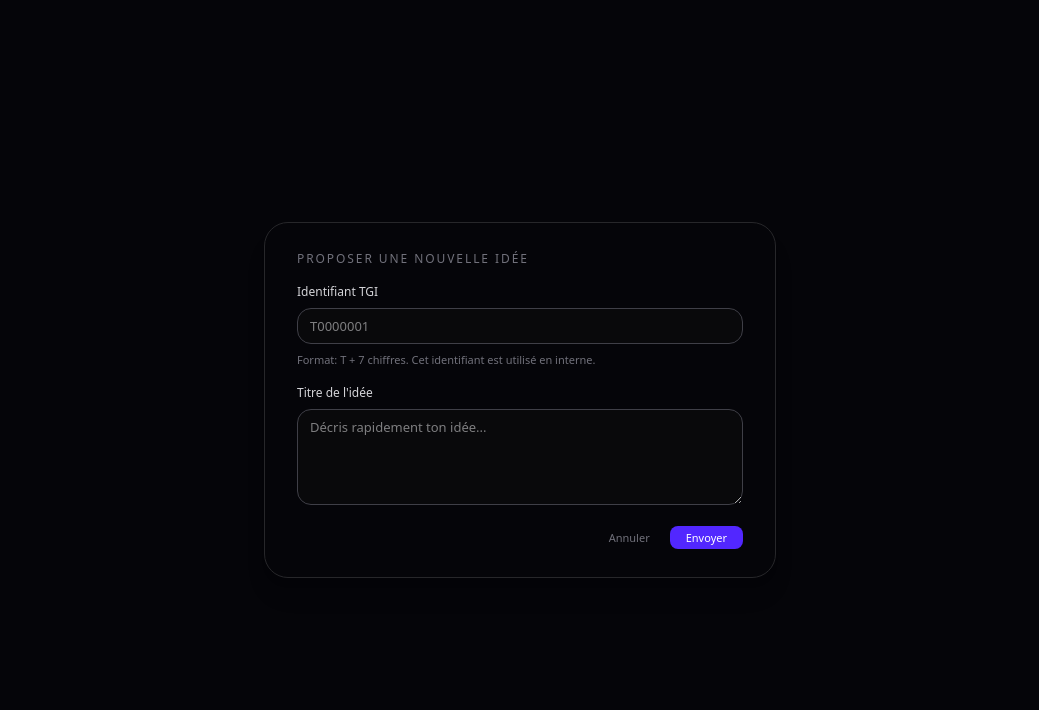
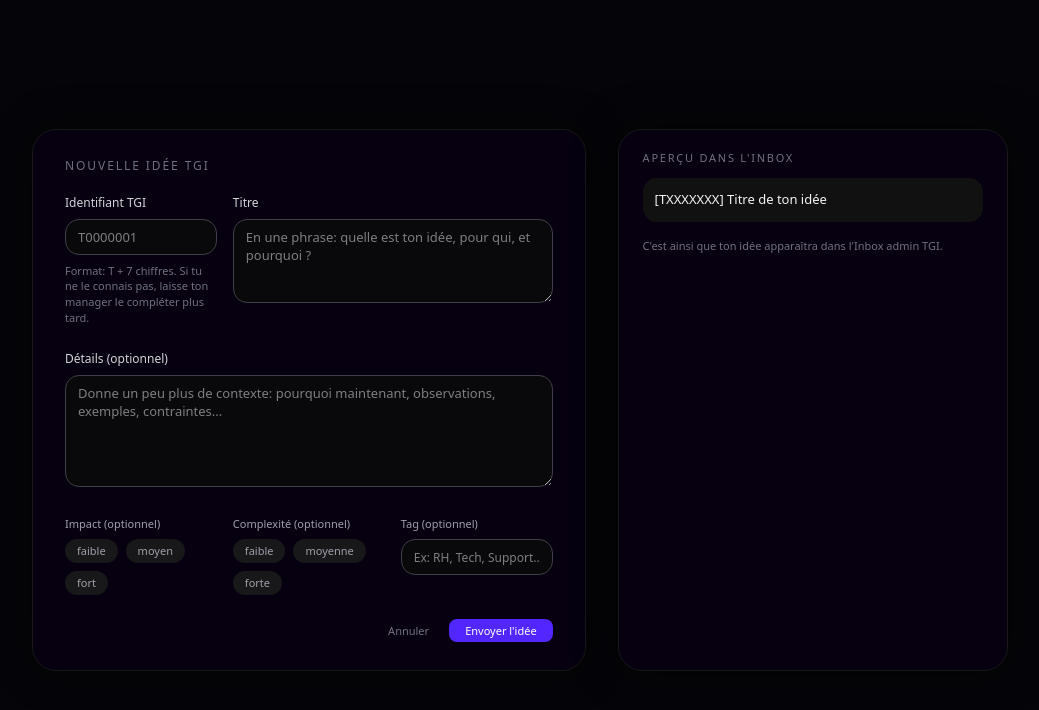
Before and after one commit to Priveetee/idea, a Next.js app: page /idea/new in a window 1280 px wide. Shown: the top 710 px of the page, without its empty margins (120-1159 px from the left). Built offline with nearby package versions, Linux system fonts and the light colour scheme.

Commit message:
feat(idea): enhance new idea form with detailed fields and live preview

```diff
--- a/src/app/idea/new/page.tsx
+++ b/src/app/idea/new/page.tsx
@@ -6,12 +6,18 @@ import { z } from "zod";
 import { useIdeaStore } from "@/app/admin/_providers/idea-store";
 import type { IdeaItem } from "@/lib/mock-data";
 
-const schema = z.object({
+const ideaFormSchema = z.object({
   tgi: z
     .string()
     .regex(/^T[0-9]{7}$/, "Format attendu: T + 7 chiffres, ex: T0000001"),
   title: z.string().min(1, "Ajoute au moins un titre à ton idée."),
+  description: z.string().optional(),
+  impact: z.enum(["faible", "moyen", "fort"]).optional(),
+  complexity: z.enum(["faible", "moyenne", "forte"]).optional(),
+  tag: z.string().optional(),
 });
+
+type IdeaFormValues = z.infer<typeof ideaFormSchema>;
 
 function generateIdeaId(existing: IdeaItem[]): string {
   let i = existing.length + 1;
@@ -24,12 +30,30 @@ function generateIdeaId(existing: IdeaItem[]): string {
 export default function NewIdeaPage() {
   const router = useRouter();
   const { ideas, setIdeas } = useIdeaStore();
+
   const [tgi, setTgi] = useState("");
   const [title, setTitle] = useState("");
+  const [description, setDescription] = useState("");
+  const [impact, setImpact] = useState<"" | "faible" | "moyen" | "fort">("");
+  const [complexity, setComplexity] = useState<
+    "" | "faible" | "moyenne" | "forte"
+  >("");
+  const [tag, setTag] = useState("");
   const [error, setError] = useState<string | null>(null);
+  const [submitting, setSubmitting] = useState(false);
 
   const handleSubmit = () => {
-    const result = schema.safeParse({ tgi: tgi.trim(), title: title.trim() });
+    const formValues: IdeaFormValues = {
+      tgi: tgi.trim(),
+      title: title.trim(),
+      description: description.trim() || undefined,
+      impact: impact || undefined,
+      complexity: complexity || undefined,
+      tag: tag.trim() || undefined,
+    };
+
+    const result = ideaFormSchema.safeParse(formValues);
+
     if (!result.success) {
       const msg =
         result.error.issues[0]?.message ?? "Vérifie les champs du formulaire.";
@@ -37,17 +61,38 @@ export default function NewIdeaPage() {
       return;
     }
 
-    const { tgi: tgiValue, title: titleValue } = result.data;
+    setError(null);
+    setSubmitting(true);
+
+    const { tgi: finalTgi, title: finalTitle } = result.data;
+    const metaParts: string[] = [];
+
+    if (result.data.impact) {
+      metaParts.push(`Impact: ${result.data.impact}`);
+    }
+    if (result.data.complexity) {
+      metaParts.push(`Complexité: ${result.data.complexity}`);
+    }
+    if (result.data.tag) {
+      metaParts.push(`Tag: ${result.data.tag}`);
+    }
+
+    const labelParts: string[] = [finalTitle];
+    if (metaParts.length > 0) {
+      labelParts.push(`(${metaParts.join(" · ")})`);
+    }
+
+    const baseLabel = labelParts.join(" ");
+    const finalLabel = `[${finalTgi}] ${baseLabel}`;
 
     const newId = generateIdeaId(ideas);
-    const finalLabel = `[${tgiValue}] ${titleValue}`;
 
     const idea: IdeaItem = {
       id: newId,
       status: "INBOX",
       label: finalLabel,
       managerSummary: "",
-      managerContent: "",
+      managerContent: result.data.description ?? "",
       managerLinks: [],
       managerBullets: [],
       managerNote: "",
@@ -57,14 +102,33 @@ export default function NewIdeaPage() {
     router.push(`/idea/${newId}`);
   };
 
+  const previewLabel = (() => {
+    if (!tgi && !title) return "[TXXXXXXX] Titre de ton idée";
+    const safeTgi = tgi || "T0000001";
+    const base = title || "Titre de ton idée";
+
+    const meta: string[] = [];
+    if (impact) meta.push(`Impact: ${impact}`);
+    if (complexity) meta.push(`Complexité: ${complexity}`);
+    if (tag.trim()) meta.push(`Tag: ${tag.trim()}`);
+
+    const parts: string[] = [base];
+    if (meta.length > 0) parts.push(`(${meta.join(" · ")})`);
+
+    return `[${safeTgi}] ${parts.join(" ")}`;
+  })();
+
   return (
     <div className="flex min-h-screen items-center justify-center bg-[#050509] text-white">
-      <div className="w-full max-w-lg rounded-3xl border border-zinc-800 bg-[#050509] px-8 py-7 text-sm text-zinc-100 shadow-xl">
-        <div className="mb-4 text-xs uppercase tracking-[0.16em] text-zinc-500">
-          Proposer une nouvelle idée
+      <div className="flex w-full max-w-5xl gap-8 px-6 py-10">
+        <div className="flex-1 rounded-3xl border border-zinc-900 bg-[#060010] px-8 py-7 text-sm shadow-[0_0_40px_rgba(0,0,0,0.45)]">
+          <div className="mb-5 text-xs uppercase tracking-[0.16em] text-zinc-500">
+            Nouvelle idée TGI
           </div>
-        <div className="space-y-4">
-          <div className="space-y-2">
+
+          <div className="space-y-6">
+            <div className="grid grid-cols-3 gap-4">
+              <div className="col-span-1 space-y-2">
                 <div className="text-[12px] text-zinc-300">Identifiant TGI</div>
                 <input
                   value={tgi}
@@ -73,39 +137,127 @@ export default function NewIdeaPage() {
                   className="h-9 w-full rounded-xl border border-zinc-700 bg-zinc-950 px-3 text-[13px] text-zinc-100 outline-none focus:border-[#5227FF]"
                 />
                 <p className="text-[11px] text-zinc-500">
-              Format: T + 7 chiffres. Cet identifiant est utilisé en interne.
+                  Format: T + 7 chiffres. Si tu ne le connais pas, laisse ton
+                  manager le compléter plus tard.
                 </p>
+              </div>
+              <div className="col-span-2 space-y-2">
+                <div className="text-[12px] text-zinc-300">Titre</div>
+                <textarea
+                  value={title}
+                  onChange={(e) => setTitle(e.target.value)}
+                  placeholder="En une phrase: quelle est ton idée, pour qui, et pourquoi ?"
+                  className="h-[84px] w-full rounded-xl border border-zinc-700 bg-zinc-950 px-3 py-2 text-[13px] text-zinc-100 outline-none focus:border-[#5227FF]"
+                />
+              </div>
             </div>
 
             <div className="space-y-2">
               <div className="text-[12px] text-zinc-300">
-              Titre de l&apos;idée
+                Détails (optionnel)
               </div>
               <textarea
-              value={title}
-              onChange={(e) => setTitle(e.target.value)}
-              placeholder="Décris rapidement ton idée..."
-              className="min-h-24 w-full rounded-xl border border-zinc-700 bg-zinc-950 px-3 py-2 text-[13px] text-zinc-100 outline-none focus:border-[#5227FF]"
+                value={description}
+                onChange={(e) => setDescription(e.target.value)}
+                placeholder="Donne un peu plus de contexte: pourquoi maintenant, observations, exemples, contraintes..."
+                className="h-28 w-full rounded-xl border border-zinc-700 bg-zinc-950 px-3 py-2 text-[13px] text-zinc-100 outline-none focus:border-[#5227FF]"
               />
+            </div>
+
+            <div className="grid grid-cols-3 gap-4 text-[11px] text-zinc-300">
+              <div className="space-y-2">
+                <div className="text-zinc-400">Impact (optionnel)</div>
+                <div className="flex flex-wrap gap-2">
+                  {["faible", "moyen", "fort"].map((value) => (
+                    <button
+                      key={value}
+                      type="button"
+                      onClick={() =>
+                        setImpact((prev) =>
+                          prev === value ? "" : (value as typeof impact),
+                        )
+                      }
+                      className={`rounded-full px-3 py-1 ${
+                        impact === value
+                          ? "bg-[#5227FF] text-white"
+                          : "bg-zinc-900 text-zinc-400"
+                      }`}
+                    >
+                      {value}
+                    </button>
+                  ))}
+                </div>
+              </div>
+              <div className="space-y-2">
+                <div className="text-zinc-400">Complexité (optionnel)</div>
+                <div className="flex flex-wrap gap-2">
+                  {["faible", "moyenne", "forte"].map((value) => (
+                    <button
+                      key={value}
+                      type="button"
+                      onClick={() =>
+                        setComplexity((prev) =>
+                          prev === value ? "" : (value as typeof complexity),
+                        )
+                      }
+                      className={`rounded-full px-3 py-1 ${
+                        complexity === value
+                          ? "bg-[#5227FF] text-white"
+                          : "bg-zinc-900 text-zinc-400"
+                      }`}
+                    >
+                      {value}
+                    </button>
+                  ))}
+                </div>
+              </div>
+              <div className="space-y-2">
+                <div className="text-zinc-400">Tag (optionnel)</div>
+                <input
+                  value={tag}
+                  onChange={(e) => setTag(e.target.value)}
+                  placeholder="Ex: RH, Tech, Support..."
+                  className="h-9 w-full rounded-xl border border-zinc-700 bg-zinc-950 px-3 text-[12px] text-zinc-100 outline-none focus:border-[#5227FF]"
+                />
+              </div>
             </div>
 
             {error && <div className="text-[11px] text-red-400">{error}</div>}
 
-          <div className="mt-4 flex justify-end gap-2">
+            <div className="mt-2 flex justify-end gap-2 text-[11px]">
               <button
                 type="button"
                 onClick={() => router.push("/")}
-              className="rounded-md px-3 py-1 text-[11px] text-zinc-500 hover:text-zinc-200"
+                className="rounded-md px-3 py-1 text-zinc-500 hover:text-zinc-200"
               >
                 Annuler
               </button>
               <button
                 type="button"
                 onClick={handleSubmit}
-              className="rounded-md bg-[#5227FF] px-4 py-1 text-[11px] font-medium text-white hover:bg-[#3f21c9]"
+                disabled={submitting}
+                className={`rounded-md px-4 py-1 font-medium text-white ${
+                  submitting
+                    ? "cursor-wait bg-[#3f21c9]"
+                    : "bg-[#5227FF] hover:bg-[#3f21c9]"
+                }`}
               >
-              Envoyer
+                Envoyer l&apos;idée
               </button>
+            </div>
+          </div>
+        </div>
+
+        <div className="hidden w-[40%] flex-col rounded-3xl border border-zinc-900 bg-[#060010] px-6 py-5 text-[13px] text-zinc-200 shadow-[0_0_40px_rgba(0,0,0,0.5)] md:flex">
+          <div className="mb-3 text-[11px] uppercase tracking-[0.16em] text-zinc-500">
+            Aperçu dans l&apos;Inbox
+          </div>
+          <div className="rounded-xl bg-[#111] px-3 py-3 text-[13px] text-zinc-100">
+            {previewLabel}
+          </div>
+          <div className="mt-4 text-[11px] text-zinc-500">
+            C&apos;est ainsi que ton idée apparaîtra dans l&apos;Inbox admin
+            TGI.
           </div>
         </div>
       </div>
```
Lines whose indentation alone changed are shown as unchanged.
